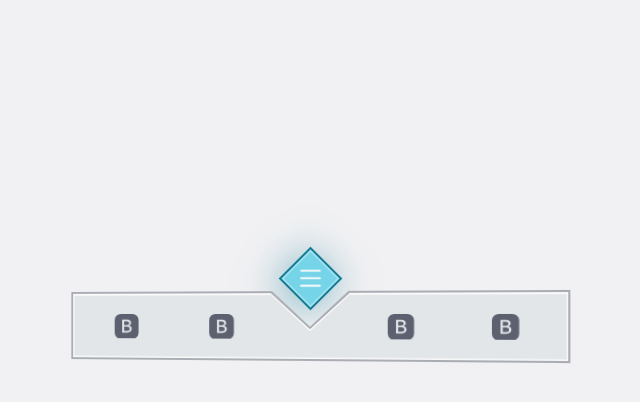
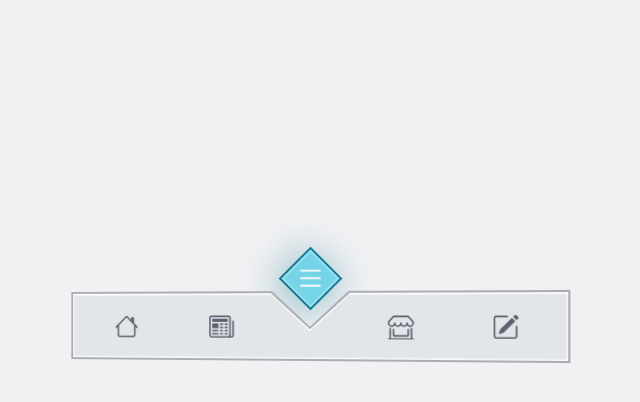
Before and after one commit to eduardconstantin/Navigation-menu-animation, a React (Create React App) app: page / in a window 1280 px wide. Both pictures are taken after a click on the button 640 px from the left and 278 px from the top of the page. Shown: the top 402 px of the page, without its empty margins (330-970 px from the left). Built offline with nearby package versions, Linux system fonts and the light colour scheme.

Commit message:
Add elements to the menu

```diff
--- a/src/App.js
+++ b/src/App.js
@@ -1,9 +1,33 @@
 import Menu from './components/Menu/Menu';
+import { BsHouse, BsNewspaper, BsShopWindow, BsPencilSquare } from 'react-icons/bs';
 
 export default function App() {
+	const menuElements = [
+		{
+			buttonIcon: <BsHouse />,
+			buttonLabel: 'home',
+			onClick: () => {},
+		},
+		{
+			buttonIcon: <BsNewspaper />,
+			buttonLabel: 'news',
+			onClick: () => {},
+		},
+		{
+			buttonIcon: <BsShopWindow />,
+			buttonLabel: 'shop',
+			onClick: () => {},
+		},
+		{
+			buttonIcon: <BsPencilSquare />,
+			buttonLabel: 'contact',
+			onClick: () => {},
+		},
+	];
+
 	return (
 		<div className='App'>
-			<Menu />
+			<Menu menuElements={menuElements} />
 		</div>
 	);
 }
```
